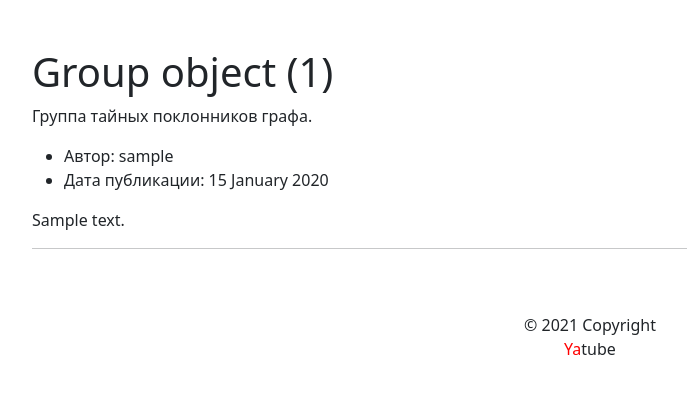
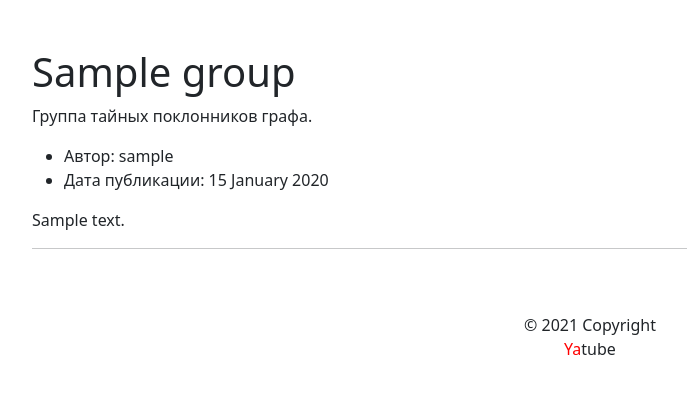
Before and after one commit to mdotsev/yatube_project, a Django app: a page that uses yatube/templates/base.html in a window 1280 px wide. Shown: the part 56-450 px from the top of the page, without its empty margins (50-737 px from the left). Run offline with Django 3.2, Linux system fonts and the light colour scheme; tables that the repository leaves empty hold one stand-in row (values such as "Sample post"); some libraries are stand-ins or nearby versions.

Commit message:
Вносим последние правки

```diff
--- a/yatube/posts/admin.py
+++ b/yatube/posts/admin.py
@@ -16,7 +16,7 @@ class PostAdmin(admin.ModelAdmin):
 
 class GroupAdmin(admin.ModelAdmin):
     list_display = (
-        'text',
+        'title',
         'slug',
         'description',
         )
--- a/yatube/posts/models.py
+++ b/yatube/posts/models.py
@@ -4,9 +4,12 @@ from django.contrib.auth import get_user_model
 User = get_user_model()
 
 class Group(models.Model):
-    text = models.TextField()
+    title = models.TextField()
     slug = models.SlugField()
     description = models.TextField()
+    def __str__(self):
+        return f'{self.title}'
+
 
 class Post(models.Model):
     text = models.TextField()
--- a/yatube/templates/base.html
+++ b/yatube/templates/base.html
@@ -4,6 +4,18 @@
 {% load static %}
 <link rel="stylesheet" href="{% static 'css/bootstrap.min.css' %}">
   <head>
+    <meta charset="utf-8"> <!-- Кодировка сайта -->
+    <!-- Сайт готов работать с мобильными устройствами -->
+    <meta name="viewport" content="width=device-width, initial-scale=1">
+    <!-- Загружаем фав-иконки -->
+    <link rel="icon" href= {% static "img/fav/favicon.ico" %} type="image">
+    <link rel="apple-touch-icon" sizes="180x180" href= {% static  "img/fav/apple-touch-icon.png" %}>
+    <link rel="icon" type="image/png" sizes="32x32" href= {% static  "img/fav/favicon-32x32.png" %}>
+    <link rel="icon" type="image/png" sizes="16x16" href= {% static "img/fav/favicon-16x16.png" %}>
+    <meta name="msapplication-TileColor" content="#000">
+    <meta name="theme-color" content="#ffffff">
+    <!-- Подключен файл со стандартными стилями бустрап -->
+    <link rel="stylesheet" href="css/bootstrap.min.css">
     {% block head %}
     {% endblock %}
   </head>
--- a/yatube/templates/posts/group_list.html
+++ b/yatube/templates/posts/group_list.html
@@ -3,19 +3,7 @@
 <html lang="ru"> <!-- Язык сайта - русский -->
   <head>
     {% block head %}
-    <meta charset="utf-8"> <!-- Кодировка сайта -->
-    <!-- Сайт готов работать с мобильными устройствами -->
-    <meta name="viewport" content="width=device-width, initial-scale=1">
-    <!-- Загружаем фав-иконки -->
-    <link rel="icon" href="img/fav/fav.ico" type="image">
-    <link rel="apple-touch-icon" sizes="180x180" href="img/fav/apple-touch-icon.png">
-    <link rel="icon" type="image/png" sizes="32x32" href="img/fav/favicon-32x32.png">
-    <link rel="icon" type="image/png" sizes="16x16" href="img/fav/favicon-16x16.png">
-    <meta name="msapplication-TileColor" content="#000">
-    <meta name="theme-color" content="#ffffff">
-    <!-- Подключен файл со стандартными стилями бустрап -->
-    <link rel="stylesheet" href="css/bootstrap.min.css">
-    <title> Записи группы «{{ group }}»</title>
+    <title> Записи группы «{{ group.title }}»</title>
     {%endblock%}
   </head>
   <body>
@@ -36,7 +24,7 @@
       {% block content %}
       <!-- класс py-5 создает отступы сверху и снизу блока -->
       <div class="container py-5">
-        <h1> {{ group }} </h1>
+        <h1> {{ group.title }} </h1>
         <p>
           Группа тайных поклонников графа.
         </p>
--- a/yatube/yatube/settings.py
+++ b/yatube/yatube/settings.py
@@ -3,7 +3,7 @@ import os
 # Build paths inside the project like this: os.path.join(BASE_DIR, ...)
 BASE_DIR = os.path.dirname(os.path.dirname(os.path.abspath(__file__)))
 
-
+STATICFILES_DIRS = [os.path.join(BASE_DIR, 'static')]
 # Quick-start development settings - unsuitable for production
 # See https://docs.djangoproject.com/en/2.2/howto/deployment/checklist/
 
```
Also changed, not shown: yatube/templates/posts/index.html (+1 -13 lines), yatube/posts/migrations/0004_auto_20211207_2226.py (added).
